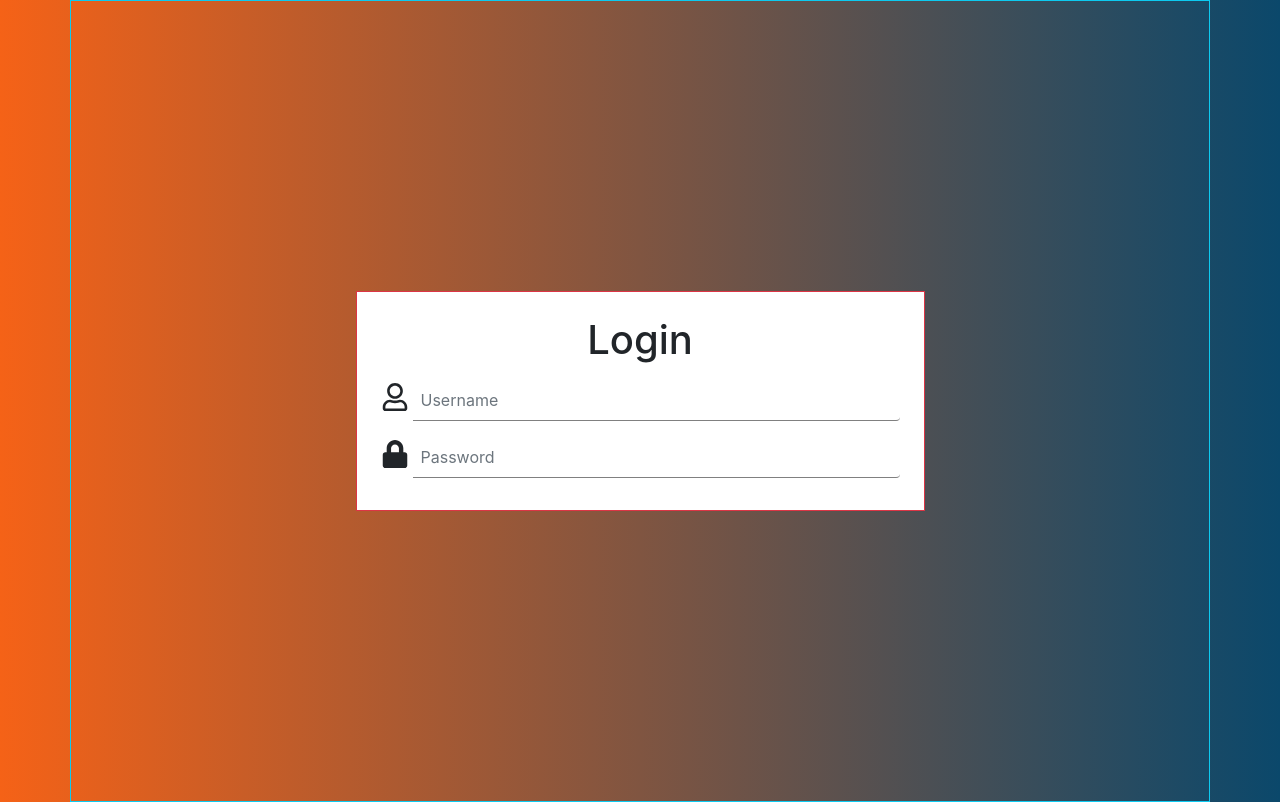
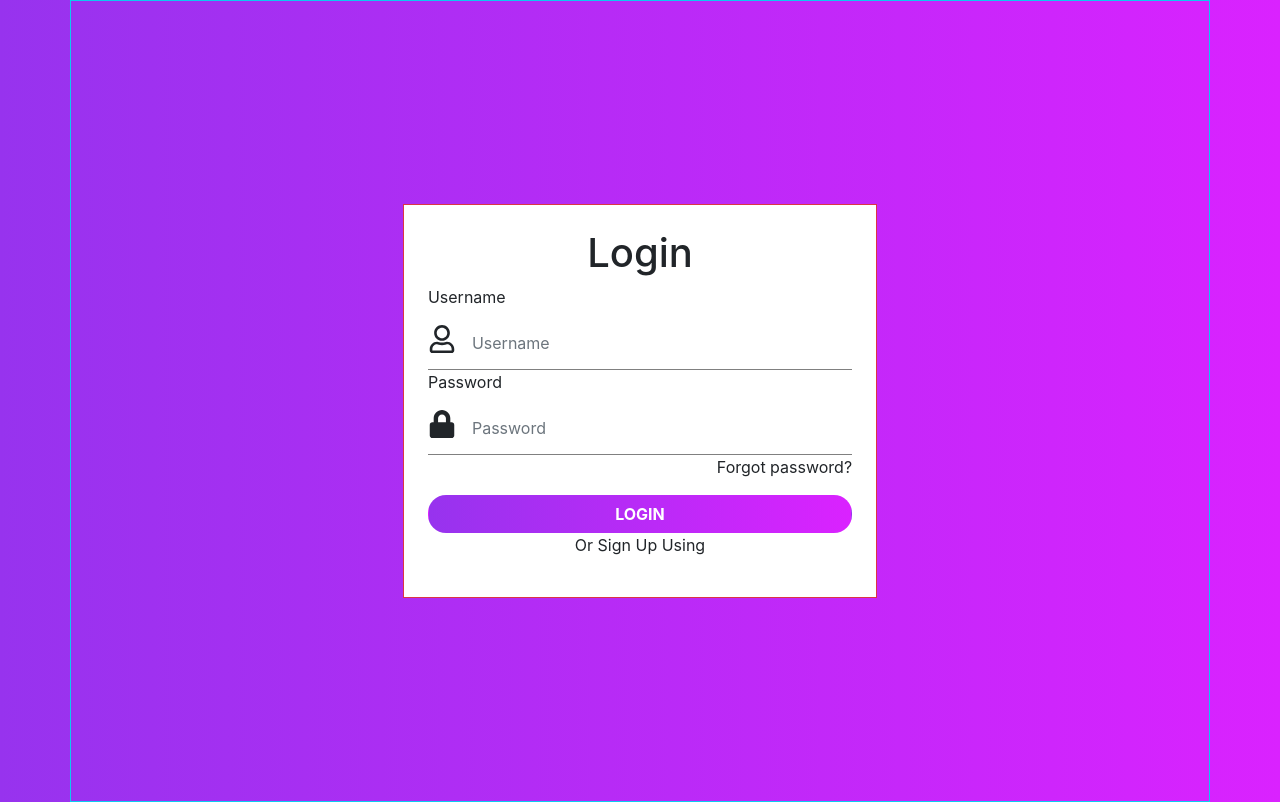
Before and after one commit to fahadshoukat/login-form, a React (Create React App) app: page / in a window 1280 px wide. Built offline with nearby package versions, Linux system fonts and the light colour scheme.

Commit message:
add label and button

```diff
--- a/package.json
+++ b/package.json
@@ -3,9 +3,14 @@
   "version": "0.1.0",
   "private": true,
   "dependencies": {
+    "@fortawesome/fontawesome-svg-core": "^6.1.1",
+    "@fortawesome/free-regular-svg-icons": "^6.1.1",
+    "@fortawesome/free-solid-svg-icons": "^6.1.1",
+    "@fortawesome/react-fontawesome": "^0.1.18",
     "@testing-library/jest-dom": "^5.16.3",
     "@testing-library/react": "^12.1.4",
     "@testing-library/user-event": "^13.5.0",
+    "babel-plugin-macros": "^3.1.0",
     "bootstrap": "^5.1.3",
     "react": "^17.0.2",
     "react-bootstrap": "^2.2.2",
--- a/src/App.css
+++ b/src/App.css
@@ -1,9 +1,17 @@
 .inputBorder {
     border: none !important;
-    border-bottom: 1px solid gray !important;
     margin: 8px 0px 8px 4px !important;
 }
 
 .input-group{
     align-items: center !important;
+    border-bottom: 1px solid gray !important;
 }
+
+.btn {
+    background: #DA22FF;  /* fallback for old browsers */
+background: -webkit-linear-gradient(to right, #9733EE, #DA22FF);  /* Chrome 10-25, Safari 5.1-6 */
+background: linear-gradient(to right, #9733EE, #DA22FF); /* W3C, IE 10+/ Edge, Firefox 16+, Chrome 26+, Opera 12+, Safari 7+ */
+
+border-radius: 18px;
+}
--- a/src/App.js
+++ b/src/App.js
@@ -1,27 +1,48 @@
 import "./App.css";
+import { FontAwesomeIcon } from '@fortawesome/react-fontawesome';
 import { FaRegUser } from "react-icons/fa";
 import { FaLock } from "react-icons/fa";
 const App = () => {
   return (
     <div className="container border border-info">
       <div className="row d-flex justify-content-center align-items-center vh-100">
-        <div className="col col-md-6 border border-danger bg-white p-4">
+        <div className="col col-md-6 col-lg-5 border border-danger bg-white p-4">
           <h1 class="text-center">Login</h1>
+          <label for="basic-url" class="form-label">
+            Username
+          </label>
           <div class="input-group flex-nowrap">
             <FaRegUser class="h3 self-align-center" />
             <input
               type="text"
-              class="form-control p-2 inputBorder"
+              class="form-control inputGroup-sizing-lg inputBorder"
               placeholder="Username"
             />
           </div>
+          <label for="basic-url" class="form-label">
+            Password
+          </label>
           <div class="input-group flex-nowrap">
             <FaLock class="h3 align-middle" />
             <input
               type="password"
-              class="form-control p-2 inputBorder"
+              class="form-control inputGroup-sizing-lg inputBorder"
               placeholder="Password"
             />
+          </div>
+          <p class="text-end">
+            <a href="#" class="text-decoration-none text-dark">
+              Forgot password?
+            </a>
+          </p>
+          <div class="d-grid gap-2">
+            <button class="btn fw-bold text-white" type="button">
+              LOGIN
+            </button>
+          </div>
+          <p class="text-center">Or Sign Up Using</p>
+          <div>
+
           </div>
         </div>
       </div>
--- a/src/index.css
+++ b/src/index.css
@@ -5,17 +5,10 @@ body {
     sans-serif;
   -webkit-font-smoothing: antialiased;
   -moz-osx-font-smoothing: grayscale;
-  background: #0b486b; /* fallback for old browsers */
-  background: -webkit-linear-gradient(
-    to right,
-    #f56217,
-    #0b486b
-  ); /* Chrome 10-25, Safari 5.1-6 */
-  background: linear-gradient(
-    to right,
-    #f56217,
-    #0b486b
-  ); /* W3C, IE 10+/ Edge, Firefox 16+, Chrome 26+, Opera 12+, Safari 7+ */
+  background: #DA22FF;  /* fallback for old browsers */
+background: -webkit-linear-gradient(to right, #9733EE, #DA22FF);  /* Chrome 10-25, Safari 5.1-6 */
+background: linear-gradient(to right, #9733EE, #DA22FF); /* W3C, IE 10+/ Edge, Firefox 16+, Chrome 26+, Opera 12+, Safari 7+ */
+
 }
 
 code {
```
Also changed, not shown: 1 other file (tests, documents, lock files or other folders).
